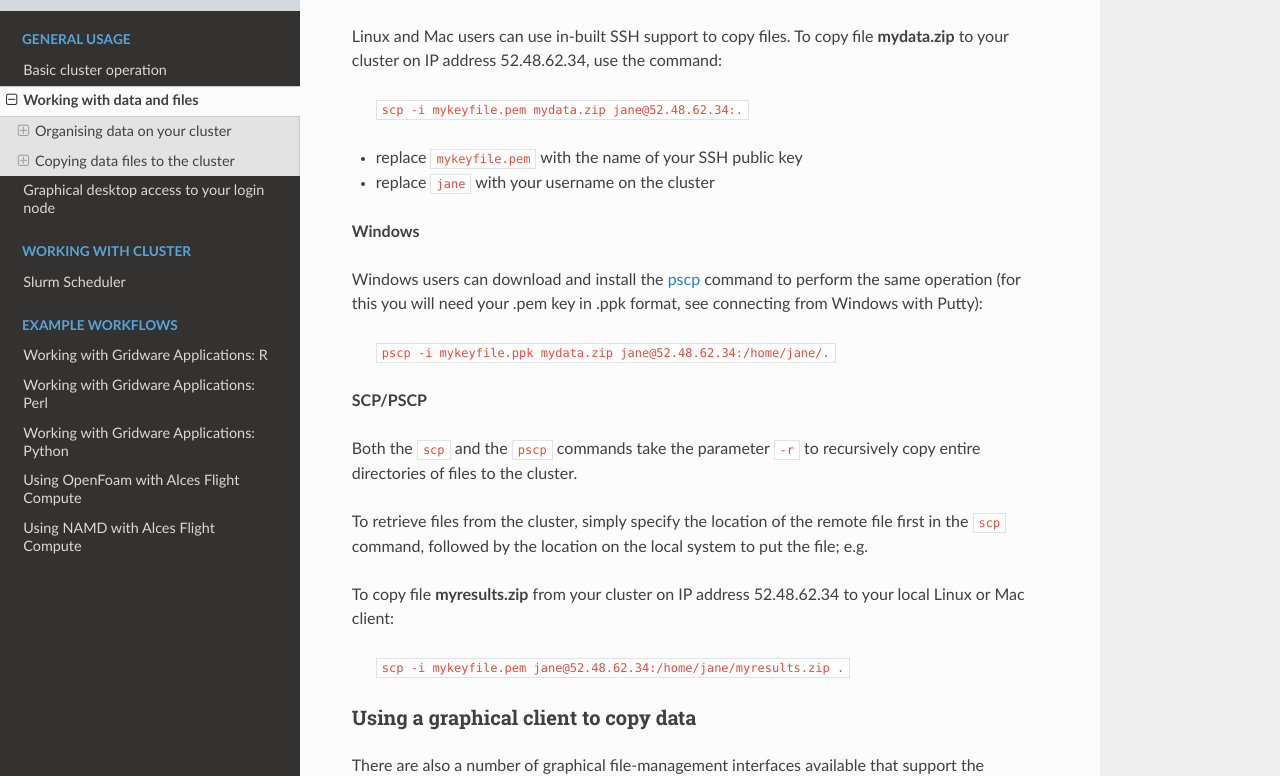
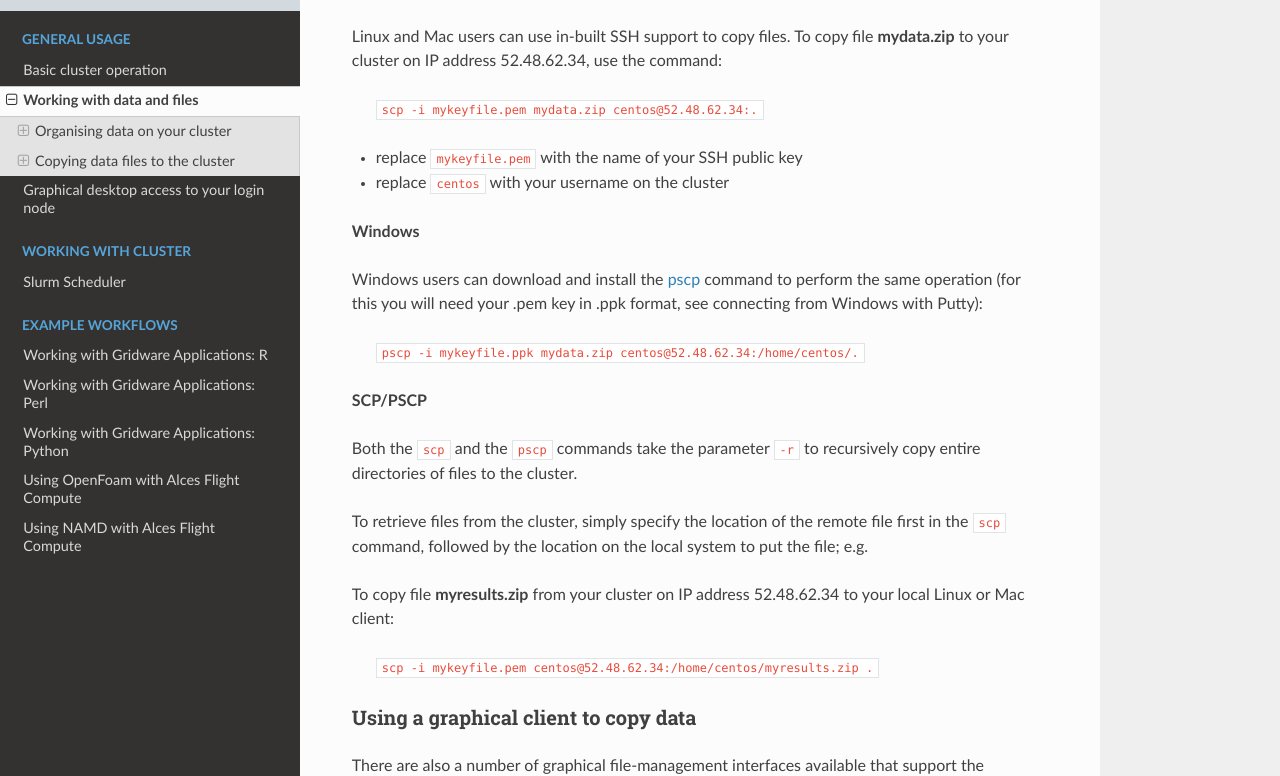
Before and after one commit to openflighthpc/use.openflighthpc.org, a Sphinx documentation site: the page built from docs/source/general-usage/data_basics.rst, in a window 1280 px wide and 1400 px high, scrolled down 1757 px. Shown: the part 157-933 px from the top of the window. Built offline with Sphinx 7.4.7 and the Read the Docs theme 2.0.0, drawn with Linux system fonts in a browser that asks for light colours; some of the changed text lies outside the part shown.

Commit message:
Rename 'jane' to 'centos'

```diff
--- a/docs/source/general-usage/data_basics.rst
+++ b/docs/source/general-usage/data_basics.rst
@@ -15,11 +15,11 @@
 Your home directory
 -------------------
 
-The shared filesystem includes the home-directory area for the user you created when your cluster was launched. Linux automatically places users in their home-directory when they login to a node. By default, Flight Compute will create your home-directory under the ``/home/`` directory, named after your username. For example, if your user is called **jane**, then your home-directory will have the absolute path ``/home/jane/``.
+The shared filesystem includes the home-directory area for the user you created when your cluster was launched. Linux automatically places users in their home-directory when they login to a node. By default, Flight Compute will create your home-directory under the ``/home/`` directory, named after your username. For example, if your user is called **centos**, then your home-directory will have the absolute path ``/home/centos/``.
 
-The Linux command line will accept the ``~`` (*tilde*) symbol as a substitute for the currently logged-in users' home-directory. The environment variable ``$HOME`` is also set to this value by default. Hence, the following three commands are all equivalent when logged in as the user **jane**:
+The Linux command line will accept the ``~`` (*tilde*) symbol as a substitute for the currently logged-in users' home-directory. The environment variable ``$HOME`` is also set to this value by default. Hence, the following three commands are all equivalent when logged in as the user **centos**:
 
- - ``ls /home/jane``
+ - ``ls /home/centos``
  - ``ls ~``
  - ``ls $HOME``
 
@@ -68,16 +68,16 @@
 
 Linux and Mac users can use in-built SSH support to copy files. To copy file **mydata.zip** to your cluster on IP address 52.48.62.34, use the command:
 
-  ``scp -i mykeyfile.pem mydata.zip jane@52.48.62.34:.``
+  ``scp -i mykeyfile.pem mydata.zip centos@52.48.62.34:.``
 
 - replace ``mykeyfile.pem`` with the name of your SSH public key
-- replace ``jane`` with your username on the cluster
+- replace ``centos`` with your username on the cluster
 
 **Windows**
 
 Windows users can download and install the `pscp <http://www.chiark.greenend.org.uk/~sgtatham/putty/download.html>`_ command to perform the same operation (for this you will need your .pem key in .ppk format, see :ref:`connecting from Windows with Putty<windows-putty-access>`):
 
-  ``pscp -i mykeyfile.ppk mydata.zip jane@52.48.62.34:/home/jane/.``
+  ``pscp -i mykeyfile.ppk mydata.zip centos@52.48.62.34:/home/centos/.``
 
 **SCP/PSCP**
 
@@ -87,7 +87,7 @@
 
 To copy file **myresults.zip** from your cluster on IP address 52.48.62.34 to your local Linux or Mac client:
 
-  ``scp -i mykeyfile.pem jane@52.48.62.34:/home/jane/myresults.zip .``
+  ``scp -i mykeyfile.pem centos@52.48.62.34:/home/centos/myresults.zip .``
 
 
 Using a graphical client to copy data
```
